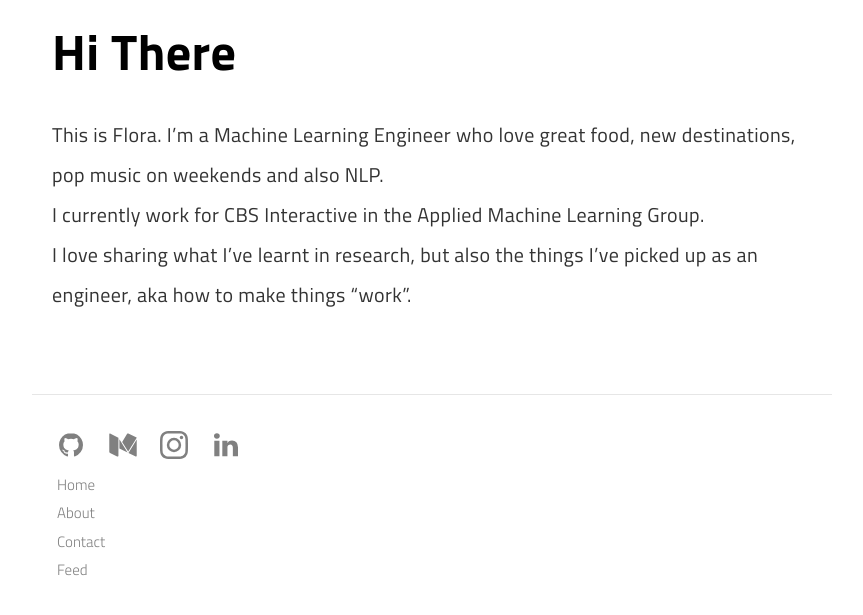
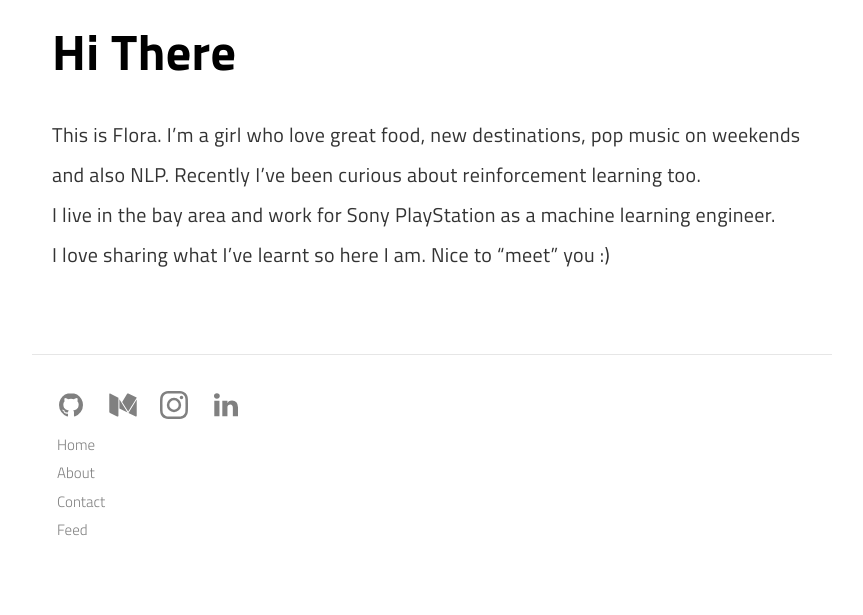
Before and after one commit to RuxuePeng/RuxuePeng.github.io, a Jekyll site: the page built from pages/about.md, in a window 1280 px wide and 948 px high, cut to the strip 333-948 px from the top of the window. Shown: the whole strip, without its empty margins (208-1071 px from the left). Built offline with Jekyll 4.4.1, drawn with Linux system fonts in a browser that asks for light colours; a script that is not in the unit is left out.

Commit message:
change in life

```diff
--- a/pages/about.md
+++ b/pages/about.md
@@ -10,6 +10,6 @@ menu: true
 
 # Hi There
 
-This is Flora. I'm a Machine Learning Engineer who love great food, new destinations, pop music on weekends and also NLP.
-I currently work for CBS Interactive in the Applied Machine Learning Group.
-I love sharing what I've learnt in research, but also the things I've picked up as an engineer, aka how to make things "work".
+This is Flora. I'm a girl who love great food, new destinations, pop music on weekends and also NLP.  Recently I've been curious about reinforcement learning too.
+I live in the bay area and work for Sony PlayStation as a machine learning engineer.
+I love sharing what I've learnt so here I am. Nice to "meet" you :)
```
